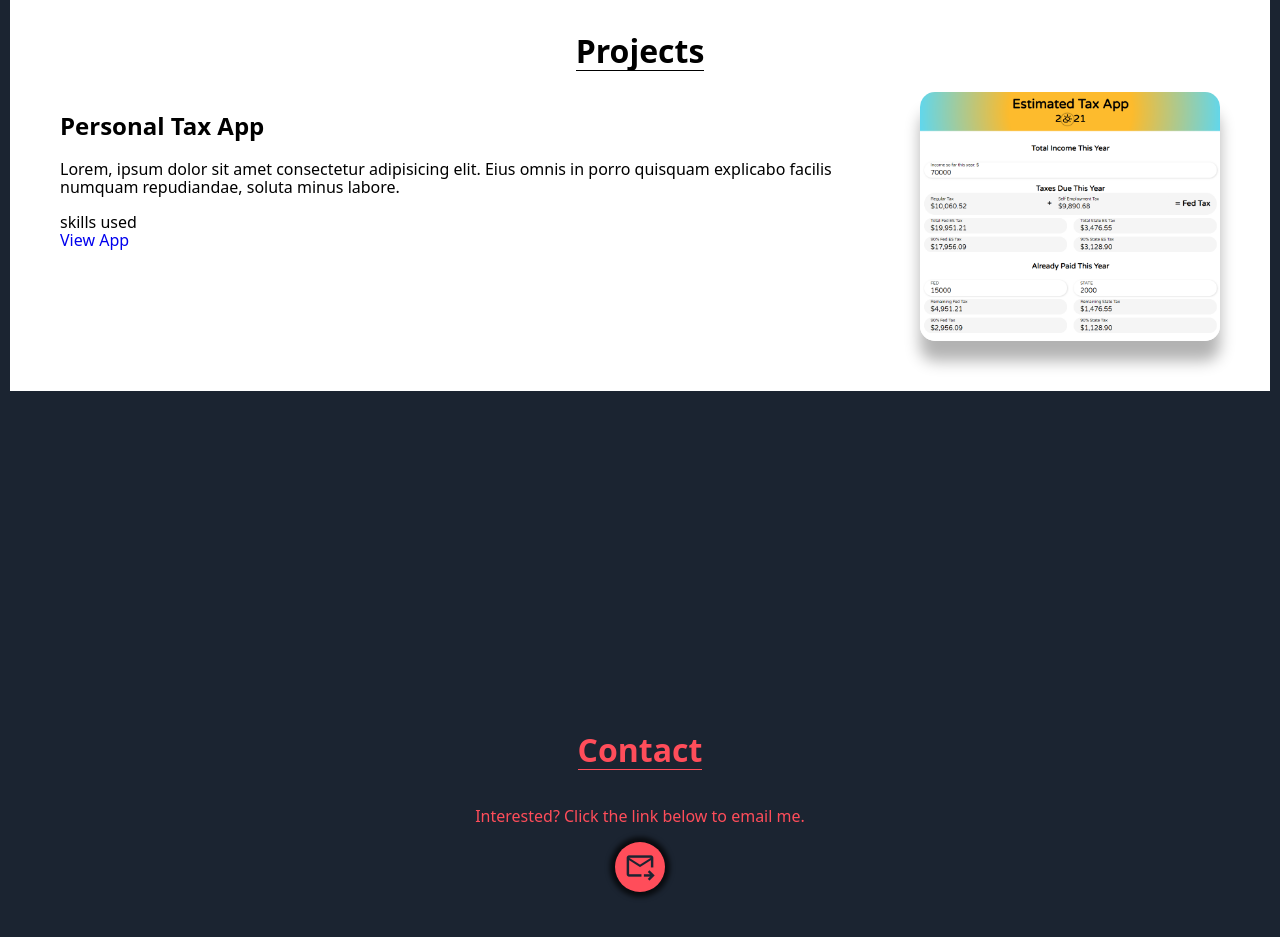
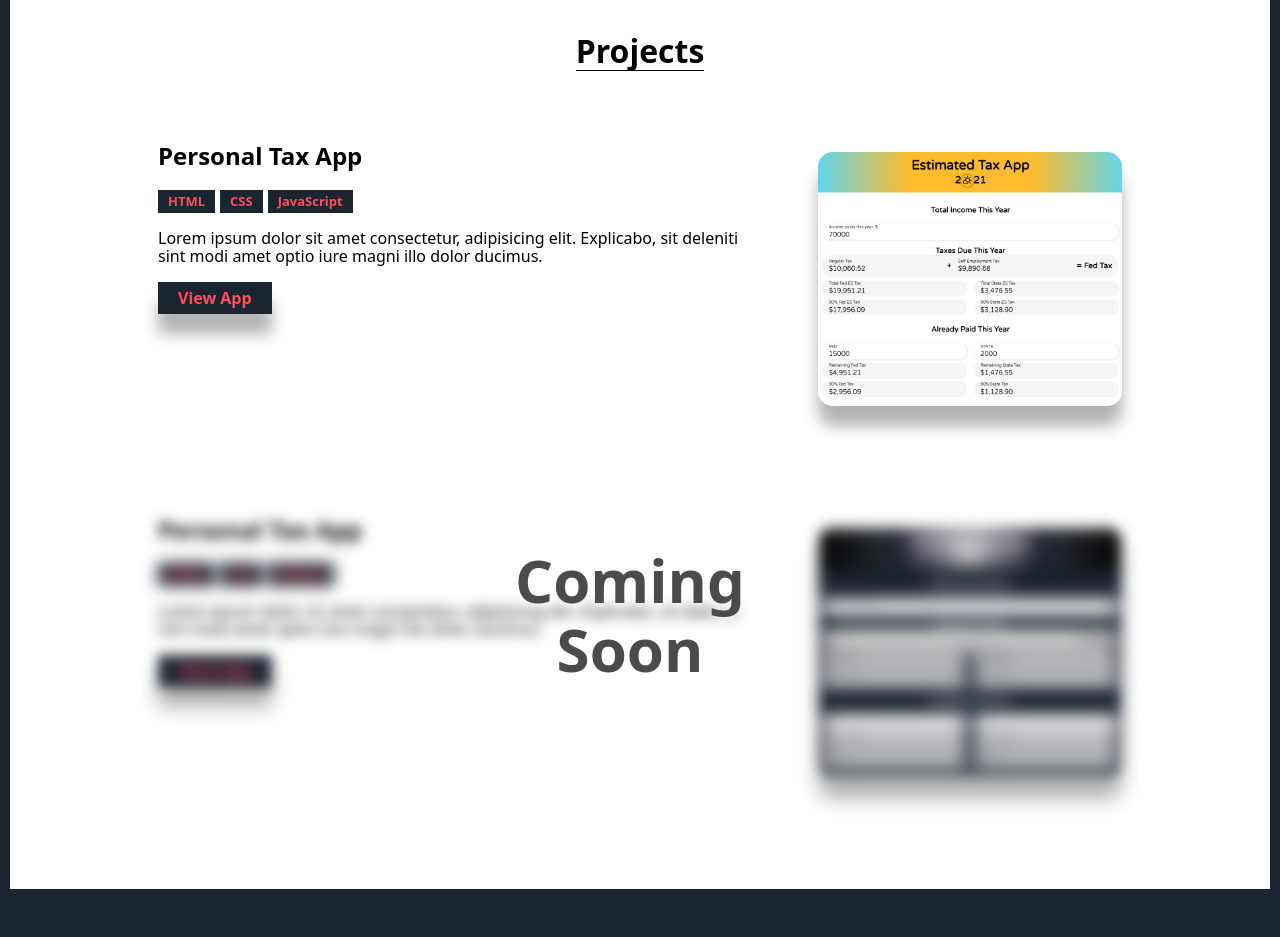
Before and after one commit to Ka-lib/Portfolio, a plain HTML site: page index.html in a window 1280 px wide. Shown: the part 1680-2617 px from the top of the page. Drawn offline with nearby package versions, Linux system fonts and the light colour scheme.

Commit message:
Built Coming Soon style for projects section
- More project section styling in general

```diff
--- a/css/styles.css
+++ b/css/styles.css
@@ -12,6 +12,7 @@
 *::before {
 	box-sizing: border-box;
 }
+
 /* HOVER STYLES */
 * {
 	transition: transform 0.2s ease-out, box-shadow 0.2s ease-out;
@@ -128,11 +129,9 @@ a {
 	box-shadow: var(--color-accent) 0 0 10px 2px;
 }
 
-.skill-coming-soon {
+.skill-coming-soon * {
 	filter: grayscale(1);
-	opacity: 0.7;
-	color: grey;
-	border: solid grey;
+	opacity: 0.3;
 }
 .skill-coming-soon::after {
 	content: "Coming Soon";
@@ -172,23 +171,81 @@ a {
 }
 
 .project {
-	/* border: solid yellow; */
 	display: flex;
 	flex-direction: column;
 	align-items: center;
-	gap: 30px;
+	margin: 30px 0;
+	max-width: 1024px;
 }
+
+.project-coming-soon * {
+	filter: blur(5px);
+	cursor: default;
+}
+.project-coming-soon::after {
+	content: "Coming Soon";
+	font-size: 60px;
+	font-weight: 600;
+	text-align: center;
+	text-shadow: var(--color-primary) 0 0 10px;
+	color: rgb(75, 75, 75);
+
+	/* to remove the extra space being made since Im using flexbox on .project */
+	width: 0;
+	height: 0;
+
+	display: flex;
+	align-items: center;
+	justify-content: center;
+
+	position: relative;
+	bottom: 220px;
+}
+
 .project-info {
-	/* border: green solid; */
+	display: flex;
+	flex-direction: column;
+	align-items: center;
+	max-width: 600px;
+
+	margin: 0 30px;
+}
+
+.project-skills-container {
+	display: flex;
+	gap: 5px;
+}
+.project-skill {
+	background-color: var(--color-secondary);
+	color: var(--color-accent);
+
+	padding: 4px 10px;
+	font-size: small;
+	font-weight: bold;
+}
+
+.project-view-button {
+	background-color: var(--color-secondary);
+	color: var(--color-accent);
+	padding: 7px 20px;
+	font-weight: bold;
+
+	box-shadow: rgba(0, 0, 0, 0.3) 0 20px 15px;
+}
+.project-view-button:hover {
+	transform: scale(0.99);
+	box-shadow: rgba(0, 0, 0, 0.3) 0 3px 3px;
 }
 
 .project-img-link {
-	/* border: solid var(--color-secondary) 1px; */
 	display: flex;
 	flex-direction: column;
+	justify-content: center;
 
-	max-width: 300px;
-	min-width: 200px;
+	margin: 30px;
+
+	width: 300px;
+	aspect-ratio: 1.2/1;
 
 	overflow: hidden;
 	border-radius: 15px;
@@ -197,8 +254,6 @@ a {
 }
 .project-img {
 	width: 100%;
-}
-.project-img {
 	transform: scale(1.02);
 }
 .project-img-link:hover {
@@ -206,13 +261,29 @@ a {
 	box-shadow: rgba(0, 0, 0, 0.3) 0 3px 3px;
 }
 
-.project-view-button {
-}
-
 @media screen and (min-width: 724px) {
 	.project {
 		flex-direction: row;
 		align-items: unset;
+	}
+
+	.project-info {
+		align-items: flex-start;
+	}
+
+	.project-img-link {
+		width: unset;
+		max-width: 400px;
+		min-width: 300px;
+	}
+
+	.project-coming-soon::after {
+		bottom: unset;
+		align-items: unset;
+		justify-content: unset;
+
+		right: calc(50% + 125px);
+		top: 50px;
 	}
 }
 
--- a/index.html
+++ b/index.html
@@ -174,44 +174,70 @@
 			<div class="project">
 				<div class="project-info">
 					<h2>Personal Tax App</h2>
+
+					<div class="project-skills-container">
+						<div class="project-skill">HTML</div>
+						<div class="project-skill">CSS</div>
+						<div class="project-skill">JavaScript</div>
+					</div>
+
 					<p>
-						Lorem, ipsum dolor sit amet consectetur adipisicing
-						elit. Eius omnis in porro quisquam explicabo facilis
-						numquam repudiandae, soluta minus labore.
+						Lorem ipsum dolor sit amet consectetur, adipisicing
+						elit. Explicabo, sit deleniti sint modi amet optio iure
+						magni illo dolor ducimus.
 					</p>
 
-					<div class="project-skills">skills used</div>
-
-					<a href="projects/tax-app/index.html">
-						<div class="project-view-button">View App</div>
+					<a
+						class="project-view-button"
+						href="projects/tax-app/index.html">
+						<div>View App</div>
 					</a>
 				</div>
 
-				<a class="project-img-link" href="projects/tax-app/index.html">
+				<div class="project-img-container">
+					<a
+						class="project-img-link"
+						href="projects/tax-app/index.html">
 						<img
 							class="project-img"
 							src="imgs/tax-app-img.png"
 							alt="" />
 					</a>
 				</div>
+			</div>
 
-			<!-- OLD STUFF -->
-			<!-- <div class="project-container">
-				<a class="project" href="projects/tax-app/index.html" target="">
-					<img src="imgs/tax-app-img.png" alt="" />
-				</a>
+			<!-- TESTING -->
+
+			<div class="project project-coming-soon">
+				<div class="project-info">
 					<h2>Personal Tax App</h2>
 
-				Live Demo
+					<div class="project-skills-container">
+						<div class="project-skill">HTML</div>
+						<div class="project-skill">CSS</div>
+						<div class="project-skill">Python</div>
 					</div>
 
-			<div class="project-container">
-				<a class="project" href="">
-					<img src="imgs/tax-app-img-removebg-preview.png" alt="" />
+					<p>
+						Lorem ipsum dolor sit amet consectetur, adipisicing
+						elit. Explicabo, sit deleniti sint modi amet optio iure
+						magni illo dolor ducimus.
+					</p>
+
+					<a class="project-view-button">
+						<div>View App</div>
 					</a>
-				<h2>Test</h2>
-				Test
-			</div> -->
+				</div>
+
+				<div class="project-img-container">
+					<a class="project-img-link">
+						<img
+							class="project-img"
+							src="imgs/test-project.png"
+							alt="" />
+					</a>
+				</div>
+			</div>
 		</div>
 
 		<!-- CONTACT BLOCK -->
```
Also changed, not shown: imgs/test-project.png (added). Lines whose indentation alone changed are shown as unchanged.
